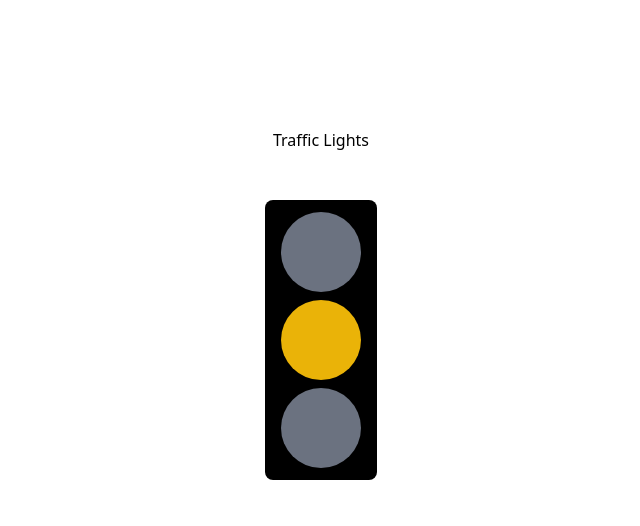
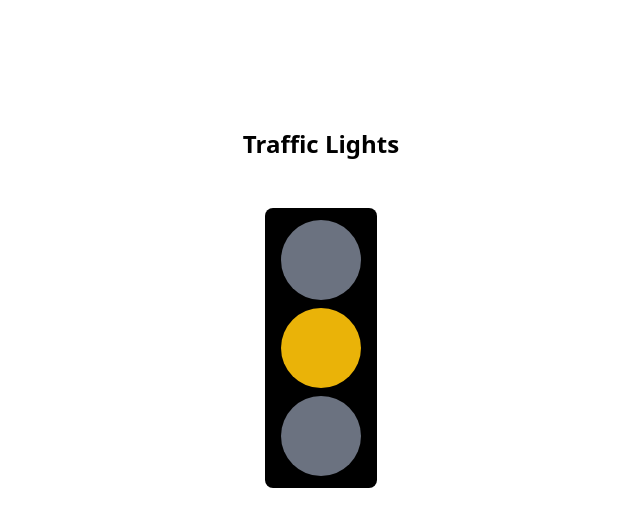
Before and after one commit to prachisinghsherawat/Student-Admin-Portal-Frontend, a React (Create React App) app: page / in a window 1280 px wide. Shown: the top 526 px of the page, without its empty margins (319-959 px from the left). Built offline with nearby package versions, Linux system fonts and the light colour scheme.

Commit message:
fix: heading

```diff
--- a/src/Components/TrafficLights.jsx
+++ b/src/Components/TrafficLights.jsx
@@ -23,11 +23,11 @@ export default function TrafficLights(){
     return (
       <>
         <div className="m-auto w-1/2 mt-32">
-          <h1 className="text-center">Traffic Lights</h1>
+          <h1 className="text-center font-bold text-2xl">Traffic Lights</h1>
           <div className="bg-black p-3 mt-12 h-92 w-28 m-auto rounded-lg flex flex-col justify-between">
             <div
               className={`rounded-full h-20 w-20 m-auto ${
-                color == "red" ? "bg-red-500" : "bg-gray-500"
+                color == "red" ? "bg-red-600" : "bg-gray-500"
               }`}
             ></div>
             <div
```
